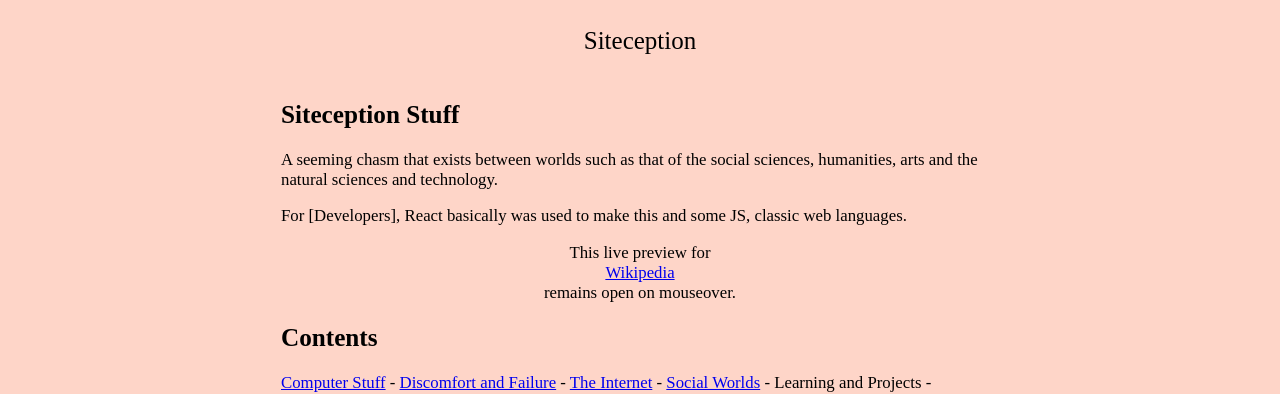
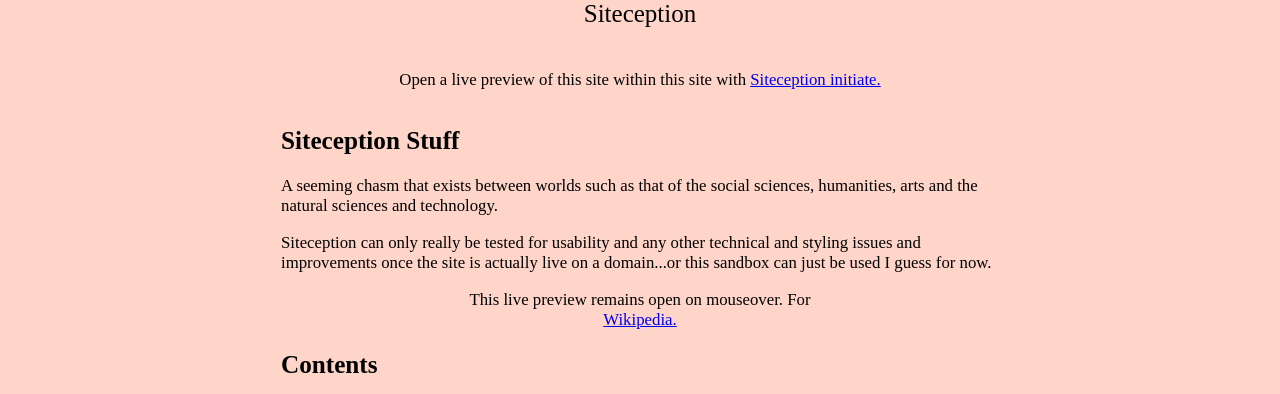
Before and after one commit to azengoose/Glitchtest, a React (Create React App) app: page /sc in a window 1280 px wide. Shown: the part 199-593 px from the top of the page. Built offline with nearby package versions, Linux system fonts and the light colour scheme; a web font is replaced by a local one.

Commit message:
Siteception click to open function

```diff
--- a/src/pages/applications/siteception.jsx
+++ b/src/pages/applications/siteception.jsx
@@ -1,11 +1,35 @@
 import * as React from "react";
+import { useState } from "react";
 import Contents from "/src/components/contents";
 
 export default function Siteception() {
+  const [frame, setFrame] = useState("framebox-closed");
+
+  function handleToggle() {
+    setFrame("framebox-open");
+    if (frame === "framebox-open") {
+      setFrame("framebox-closed");
+    }
+  }
+
   return (
     <>
       <h1>SC</h1>
       <p className="sub-text">Siteception</p>
+      <p>
+        Open a live preview of this site within this site with{" "}
+        <a href="#" onClick={handleToggle}>
+          Siteception initiate.
+        </a>
+      </p>
+      <div className={frame}>
+        <iframe
+          title="siteception"
+          src="https://codesandbox.io/s/snowy-dawn-186sy?file=/src/pages/applications/siteception.jsx"
+          width="700px"
+          height="500px"
+        ></iframe>
+      </div>
       <div>
         <h2>Siteception Stuff</h2>
         <p>
@@ -13,22 +37,24 @@
           sciences, humanities, arts and the natural sciences and technology.
         </p>
         <p>
-          For [Developers], React basically was used to make this and some JS,
-          classic web languages.
+          Siteception can only really be tested for usability and any other
+          technical and styling issues and improvements once the site is
+          actually live on a domain...or this sandbox can just be used I guess
+          for now.
         </p>
       </div>
-      This live preview for{" "}
+      This live preview remains open on mouseover. For
       <a class="ihover" href="https://en.wikipedia.org/">
-        Wikipedia
+        Wikipedia.
       </a>
-      <div class="box">
+      <div class="ihoverbox">
         <iframe
+          title="wikipedia"
           src="https://en.wikipedia.org/"
-          width="500px"
+          width="100%"
           height="500px"
         ></iframe>
       </div>
-      remains open on mouseover.
       <div>
         <Contents />
       </div>
--- a/src/styles/styles.css
+++ b/src/styles/styles.css
@@ -138,14 +138,25 @@
   margin-top: -20px;
 }
 
-.box {
+.ihoverbox {
   display: none;
   width: 100%;
 }
 
-a:hover + .box,
-.box:hover {
+a:hover + .ihoverbox,
+.ihoverbox:hover {
   display: block;
   position: relative;
   z-index: 100;
 }
+
+.framebox-closed {
+  display: none;
+  width: 100%;
+}
+
+.framebox-open {
+  display: block;
+  position: relative;
+  z-index: 100;
+}
```
